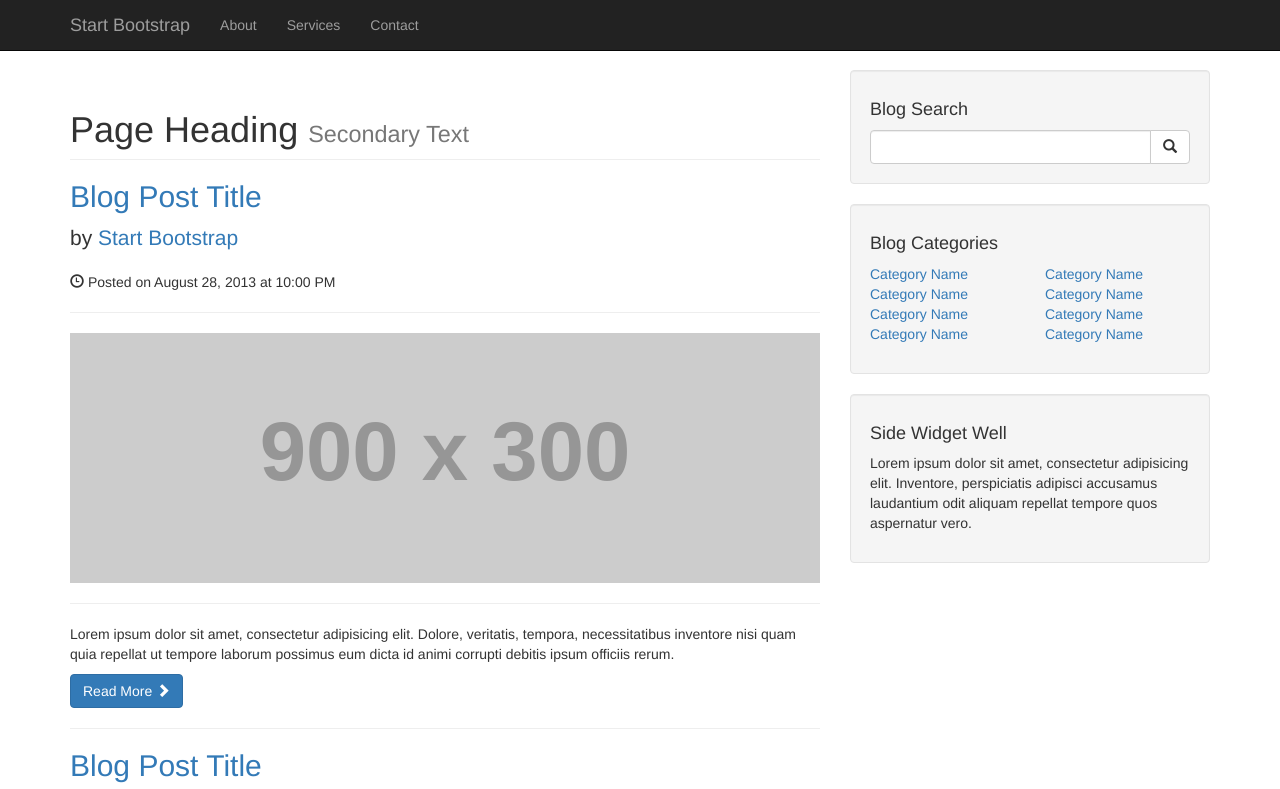
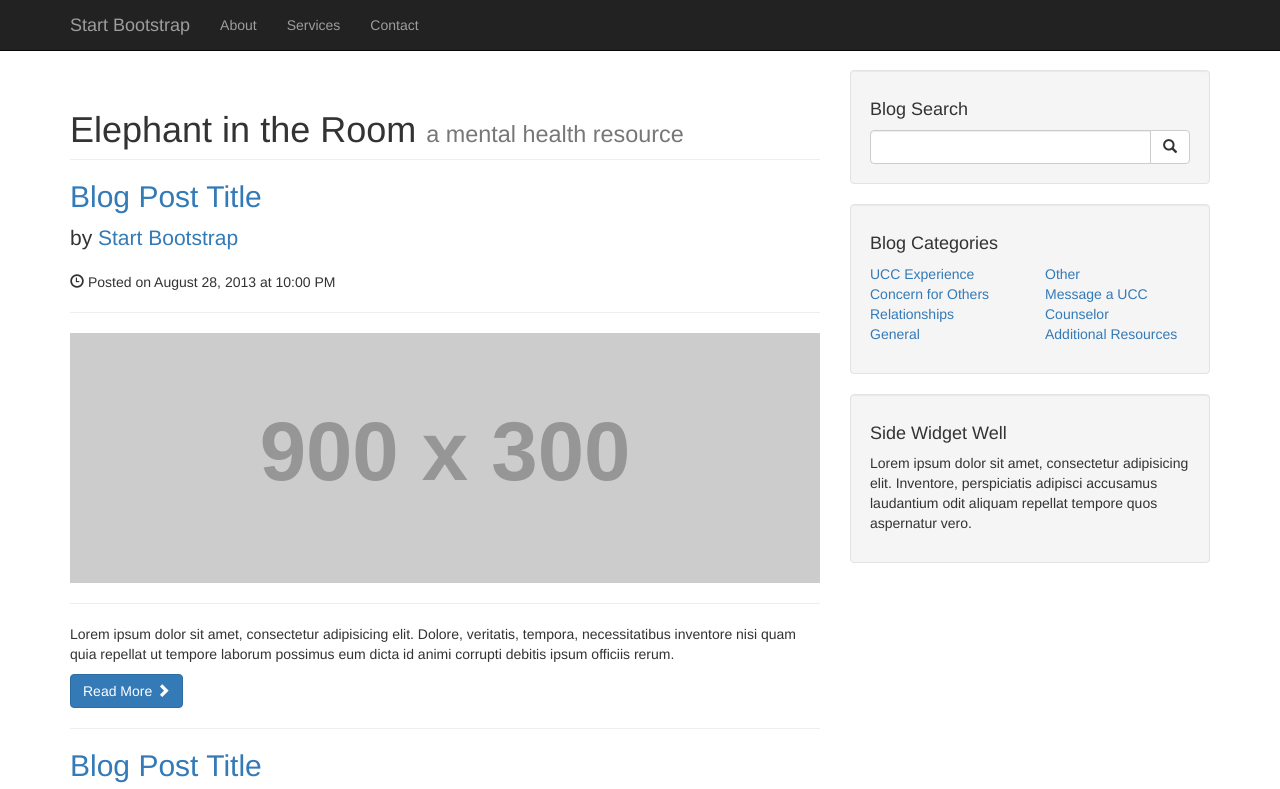
Before and after one commit to courtneykelly/DesignForAmerica, a plain HTML site: page index.html in a window 1280 px wide. Shown: the top 789 px of the page. Drawn offline with Linux system fonts and the light colour scheme; placeholder pictures from the web are drawn by us.

Commit message:
testing titles

```diff
--- a/index.html
+++ b/index.html
@@ -69,8 +69,8 @@
             <div class="col-md-8">
 
                 <h1 class="page-header">
-                    Page Heading
-                    <small>Secondary Text</small>
+                    Elephant in the Room
+                    <small>a mental health resource</small>
                 </h1>
 
                 <!-- First Blog Post -->
@@ -156,26 +156,26 @@
                     <div class="row">
                         <div class="col-lg-6">
                             <ul class="list-unstyled">
-                                <li><a href="#">Category Name</a>
+                                <li><a href="#">UCC Experience</a>
                                 </li>
-                                <li><a href="#">Category Name</a>
+                                <li><a href="#">Concern for Others</a>
                                 </li>
-                                <li><a href="#">Category Name</a>
+                                <li><a href="#">Relationships</a>
                                 </li>
-                                <li><a href="#">Category Name</a>
+                                <li><a href="#">General</a>
                                 </li>
                             </ul>
                         </div>
                         <!-- /.col-lg-6 -->
                         <div class="col-lg-6">
                             <ul class="list-unstyled">
-                                <li><a href="#">Category Name</a>
+                                <li><a href="#">Other</a>
                                 </li>
-                                <li><a href="#">Category Name</a>
+                                <li><a href="#">Message a UCC Counselor</a>
                                 </li>
-                                <li><a href="#">Category Name</a>
+                                <li><a href="#">Additional Resources </a>
                                 </li>
-                                <li><a href="#">Category Name</a>
+                                <li><a href="#"></a>
                                 </li>
                             </ul>
                         </div>
```
